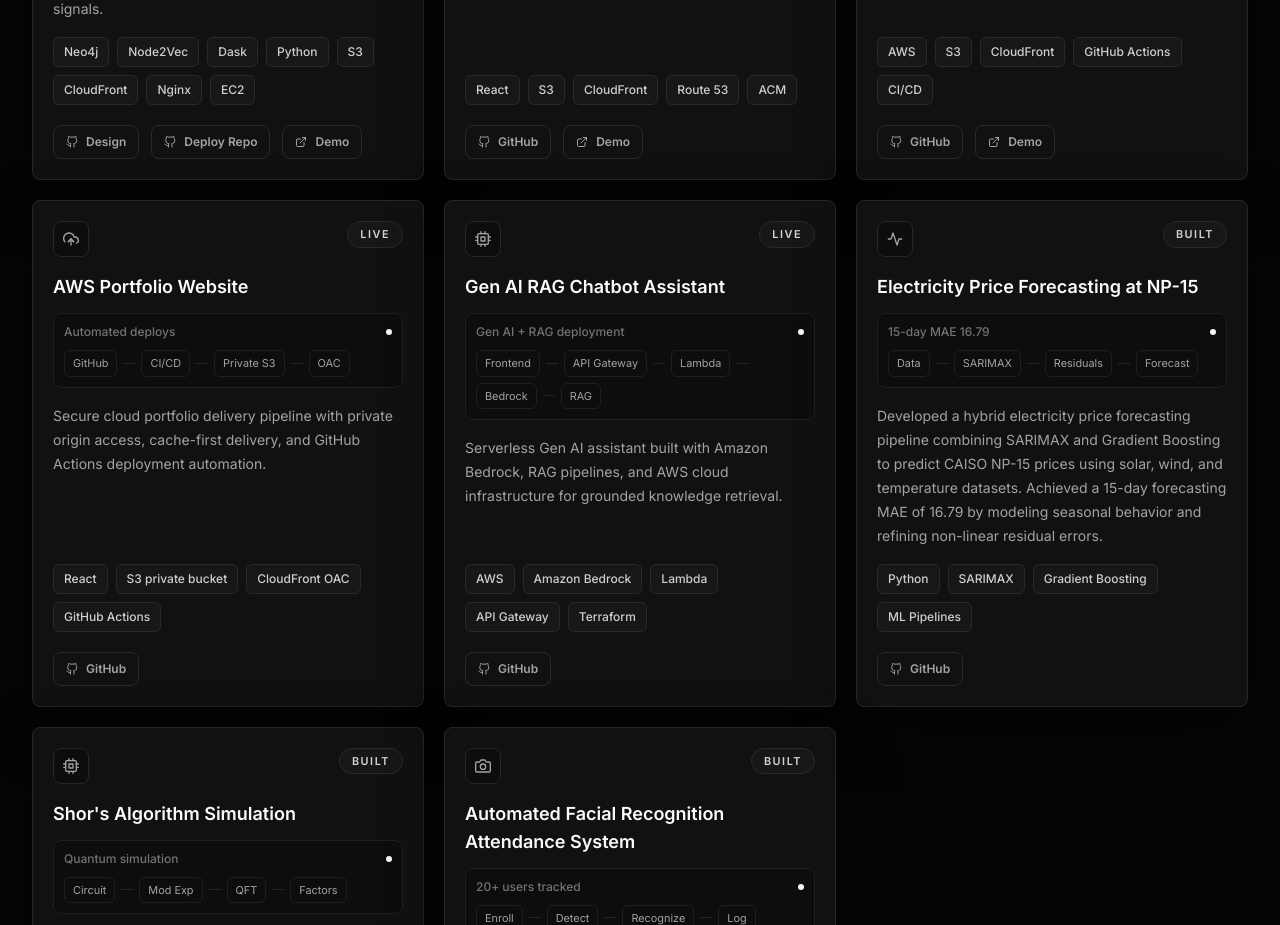
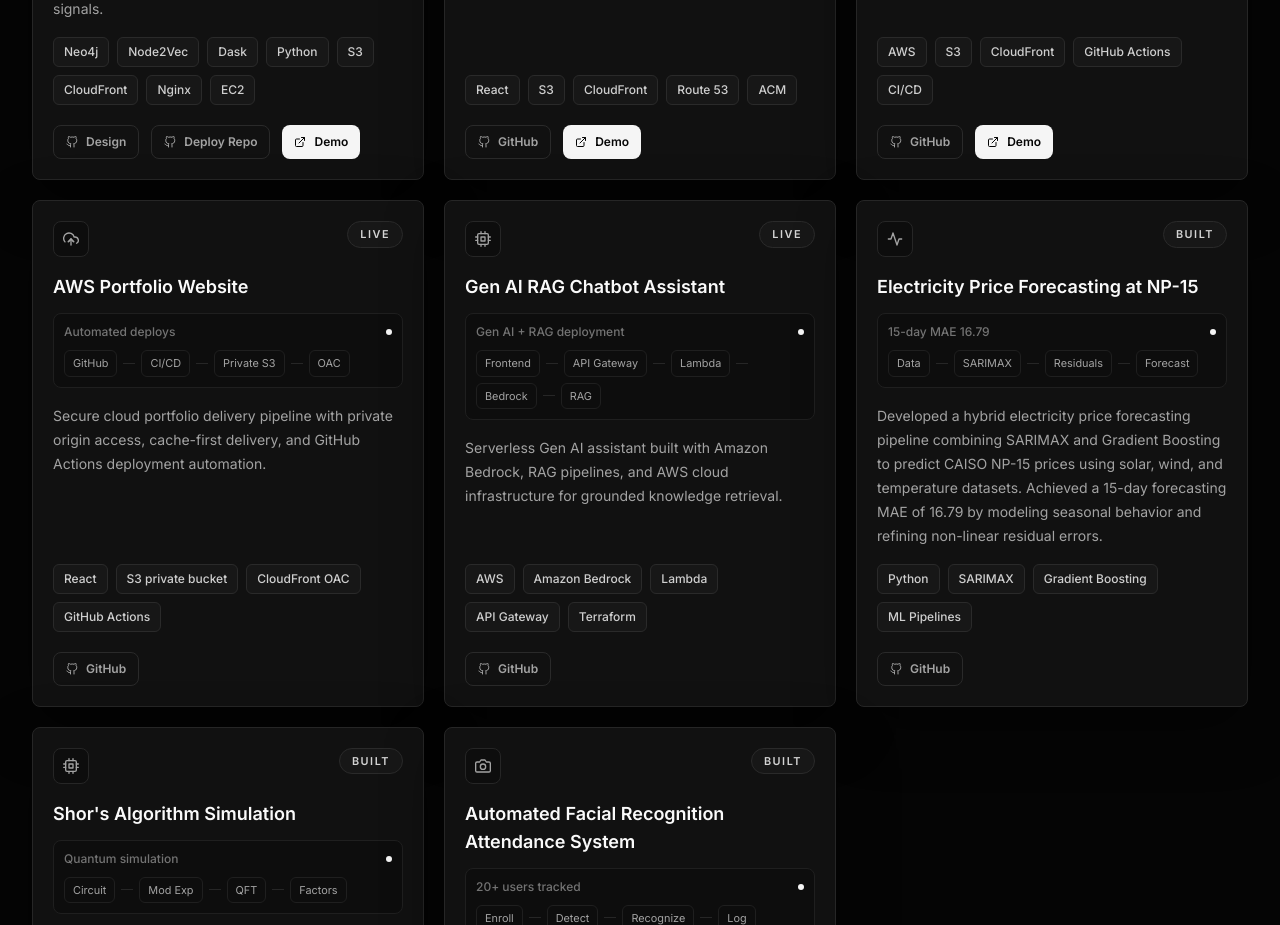
Before and after one commit to shubhamjoshi1303/aws-cloud-portfolio, a React (Vite) app: page / in a window 1280 px wide. Shown: the part 3980-4905 px from the top of the page. Built offline with nearby package versions, Linux system fonts and the light colour scheme; no server answers.

Commit message:
Demo button color

```diff
--- a/src/components/ProjectCard.jsx
+++ b/src/components/ProjectCard.jsx
@@ -46,7 +46,17 @@
       </div>
       <div className="relative mt-5 flex flex-wrap gap-3">
         {project.links?.map((link) => (
-          <a key={`${project.title}-${link.label}`} className="small-action" href={link.href} target="_blank" rel="noreferrer">
+          <a
+            key={`${project.title}-${link.label}`}
+            className={
+              link.type === "demo"
+                ? "inline-flex items-center justify-center gap-2 rounded-lg bg-[#F5F5F5] px-3 py-2 text-xs font-semibold text-[#050505] transition hover:bg-[#E5E5E5]"
+                : "small-action"
+            }
+            href={link.href}
+            target="_blank"
+            rel="noreferrer"
+          >
             {link.type === "github" ? <FiGithub /> : <FiExternalLink />} {link.label}
           </a>
         ))}
```
